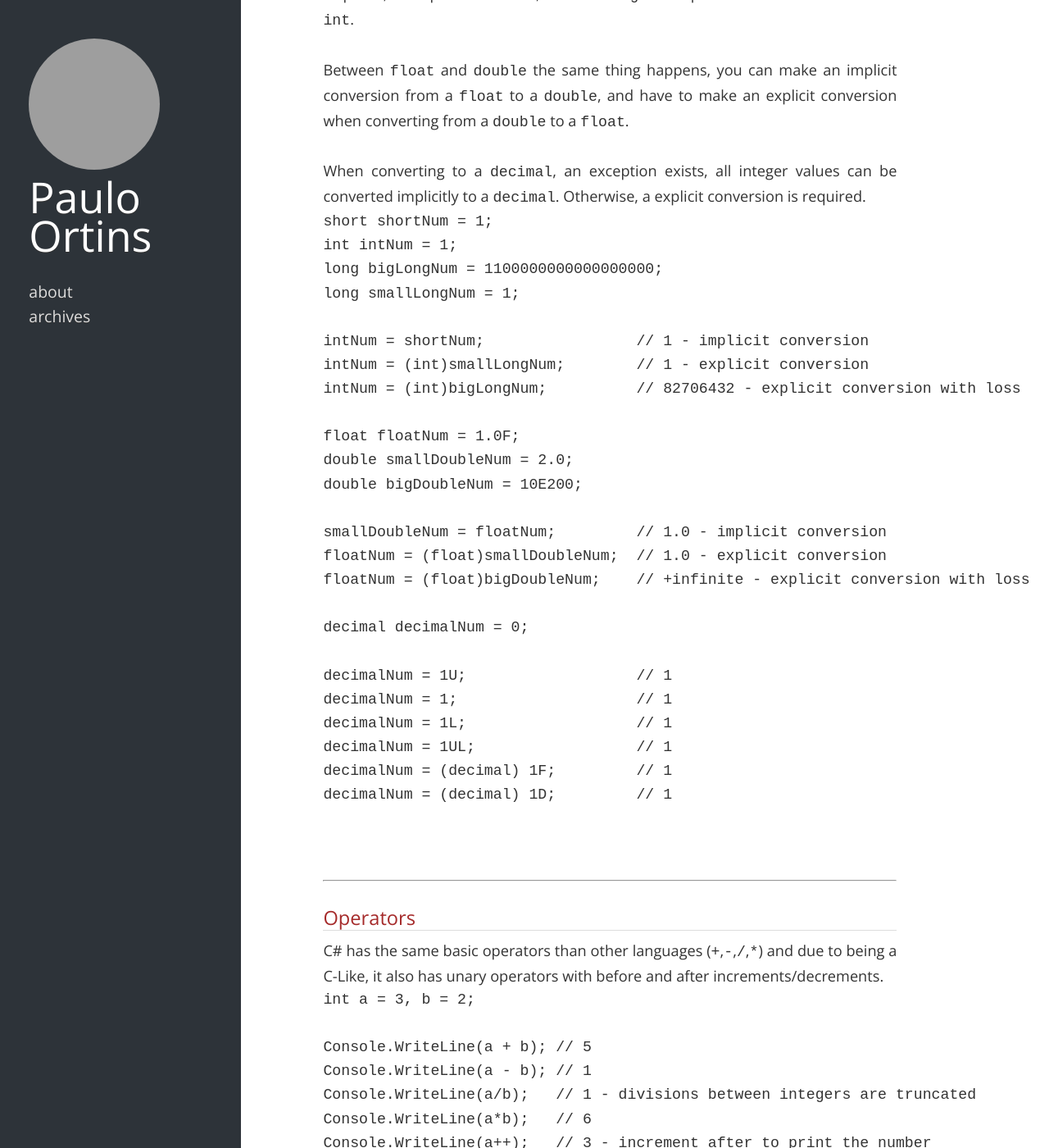
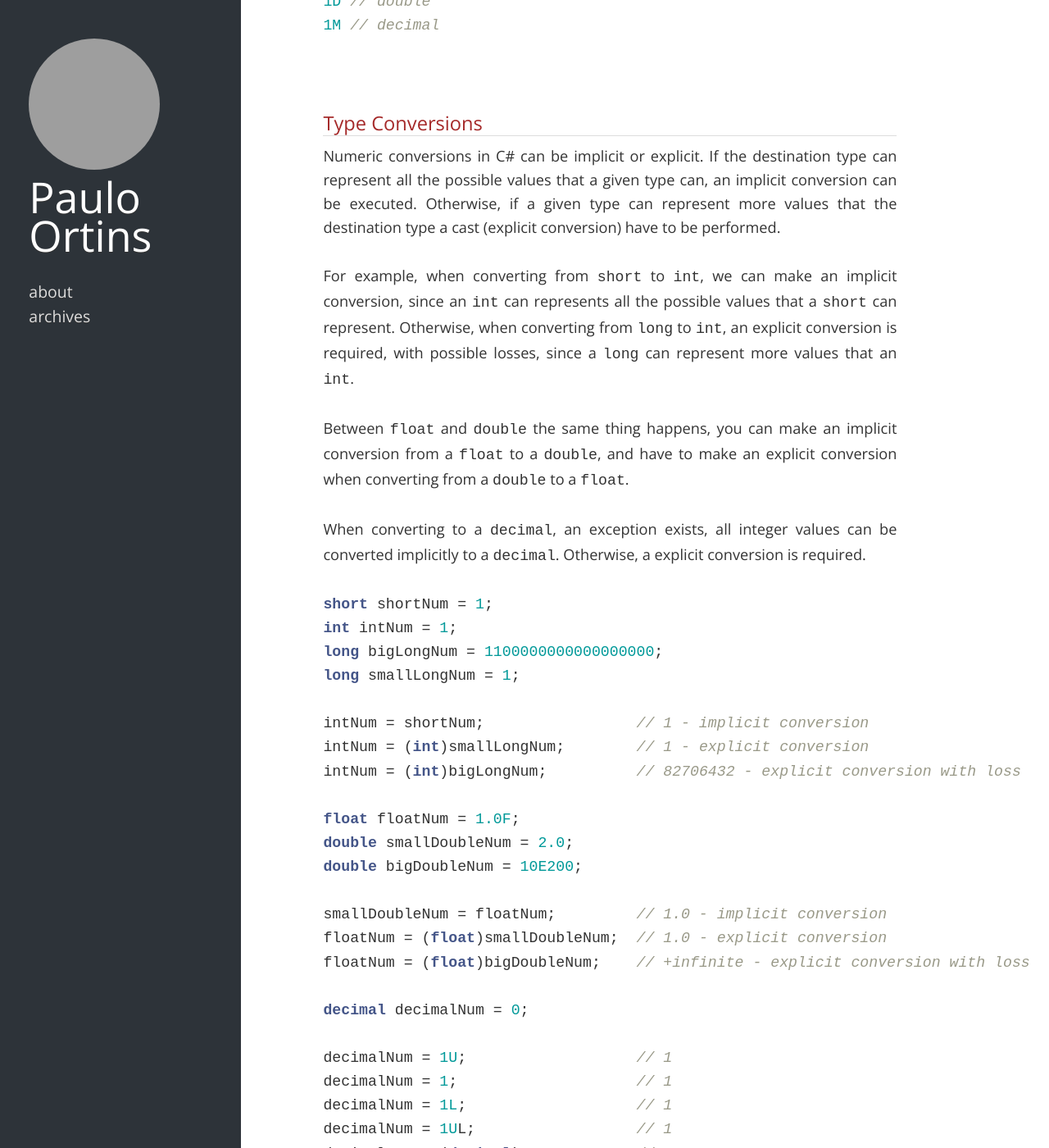
Before and after one commit to pauloortins/pauloortins.github.io, a Jekyll site: the page built from _posts/2013-10-14-getting-csharper-4-working-with-numbers.html, in a window 1280 px wide and 1400 px high, scrolled down 2237 px. Shown: the whole window at 82% size. Built offline with Jekyll 4.4.1, drawn with Linux system fonts in a browser that asks for light colours; nearby versions of some CDN libraries; some of the changed text lies outside the part shown; grey boxes are pictures that could not be loaded.

Commit message:
Fixed getting csharper #4

```diff
--- a/_posts/2013-10-14-getting-csharper-4-working-with-numbers.html
+++ b/_posts/2013-10-14-getting-csharper-4-working-with-numbers.html
@@ -6,47 +6,96 @@
 ---
 <p>Continuing our road through C#, that already covered a <a href="http://pauloortins.com/understanding-a-csharp-program/" title="Getting CSharper #2: Understanding a C# Program">basic C# program</a> and <a href="http://pauloortins.com/getting-csharper-3-understanding-csharp-types/" title="Getting CSharper #3: Understanding C# Types">how types are used in C#</a>, now we will work with numeric types that, together with string and arrays, are the most used types in C#.</p>
 <p><br/></p>
-<hr>
 <h2>Built-in numeric types</h2>
 <p>We saw in the last post that C# has some predefined types to represent numbers. To represent integers, C# has 8 types, sbyte, short, int, long and their respective unsigned versions, byte, ushort, uint and ulong. They can be used to represent numbers in the following sizes, 8 bits(<code>sbyte</code>), 16 bits(<code>short</code>), 32 bits(<code>int</code>) and 64 bits(<code>long</code>). When we need represent real numbers, C# gives to us 3 options. <code>Float</code> and <code>double</code> are normally used for scientific calculations while <code>decimal</code> is normally used for financial calculations. The table below describes each one of these types, their sizes and their ranges.</p>
-<p>[table id=1 /]</p>
+
+<table id="tablepress-1" class="tablepress tablepress-id-1">
+<thead>
+<tr class="row-1 odd">
+	<th class="column-1"><div>Type</div></th><th class="column-2"><div>Size (bits)</div></th><th class="column-3"><div>Range</div></th>
+</tr>
+</thead>
+<tbody class="row-hover">
+<tr class="row-2 even">
+	<td class="column-1">sbyte</td><td class="column-2">8</td><td class="column-3">-2^7 to 2^7 - 1</td>
+</tr>
+<tr class="row-3 odd">
+	<td class="column-1">byte</td><td class="column-2">8</td><td class="column-3">0 to 2^8 - 1</td>
+</tr>
+<tr class="row-4 even">
+	<td class="column-1">short</td><td class="column-2">16</td><td class="column-3">-2^15 to 2^15 - 1</td>
+</tr>
+<tr class="row-5 odd">
+	<td class="column-1">ushort</td><td class="column-2">16</td><td class="column-3">0 to 2^16 - 1</td>
+</tr>
+<tr class="row-6 even">
+	<td class="column-1">int</td><td class="column-2">32</td><td class="column-3">-2^31 to 2^31 - 1</td>
+</tr>
+<tr class="row-7 odd">
+	<td class="column-1">uint</td><td class="column-2">32</td><td class="column-3">0 to 2^32 - 1</td>
+</tr>
+<tr class="row-8 even">
+	<td class="column-1">long</td><td class="column-2">64</td><td class="column-3">-2^63 to 2^63 - 1</td>
+</tr>
+<tr class="row-9 odd">
+	<td class="column-1">ulong</td><td class="column-2">64</td><td class="column-3">0 to 2^64 - 1</td>
+</tr>
+<tr class="row-10 even">
+	<td class="column-1">float</td><td class="column-2">32</td><td class="column-3">-3.4 x 10^38 to 3.4 x 10^38</td>
+</tr>
+<tr class="row-11 odd">
+	<td class="column-1">double</td><td class="column-2">64</td><td class="column-3">±5.0 × 10 ^ −324 to ±1.7 × 10 ^ 308</td>
+</tr>
+<tr class="row-12 even">
+	<td class="column-1">decimal</td><td class="column-2">128</td><td class="column-3">-7.9 x 10^28 to 7.9 x 10^28</td>
+</tr>
+</tbody>
+</table>
+
 <p><br/></p>
-<hr>
 <h2>Declaring Numbers</h2>
 <p>Numbers in C# can be declared using decimal, hexadecimal or exponential notation.</p>
-<pre>
+
+<br/>
+{% highlight c# %}
 int decimalNotation = 10; // 10
 int hexadecimalNotation = 0xA; // 10
 double exponentialNotation = 1E2; // 100
-</pre>
+
+{% endhighlight %}
 <p><br/></p>
-<hr>
 <h2>Type Inference</h2>
 <p>When we are declaring a number, the compiler always tries to infer the type of a given number is. If a given number contains a decimal point or an exponential notation (E), the given number is a <code>double</code>. Otherwise, the compiler tries to find a integer type that can represent the given number, the following order is used: <code>int</code>, <code>uint</code>, <code>long</code> and <code>ulong</code>.</p>
-<pre>
+
+<br/>
+{% highlight c# %}
 1.0                  // double
 1.25                 // double
-1E2                  // double
+1E2                  // doubl
 1                    // int
 10000000000000000000 // ulong
-</pre>
+
+{% endhighlight %}
 <p>When declaring a number, we can also use numeric suffixes (U, L, UL, F, D, M) to force the compiler to infer a given type.</p>
-<pre>
+
+<br/>
+{% highlight c# %}
 1U // uint
 1L // long
 1UL // ulong
 1F // float
 1D // double
 1M // decimal
-</pre>
+{% endhighlight %}
 <p><br/></p>
-<hr>
 <h2>Type Conversions</h2>
 <p>Numeric conversions in C# can be implicit or explicit. If the destination type can represent all the possible values that a given type can, an implicit conversion can be executed. Otherwise, if a given type can represent more values that the destination type a cast (explicit conversion) have to be performed. </p>
 <p>For example, when converting from <code>short</code> to <code>int</code>, we can make an implicit conversion, since an <code>int</code> can represents all the possible values that a <code>short</code> can represent. Otherwise, when converting from <code>long</code> to <code>int</code>, an explicit conversion is required, with possible losses, since a <code>long</code> can represent more values that an <code>int</code>. </p>
 <p>Between <code>float</code> and <code>double</code> the same thing happens, you can make an implicit conversion from a <code>float</code> to a <code>double</code>, and have to make an explicit conversion when converting from a <code>double</code> to a <code>float</code>.</p>
 <p>When converting to a <code>decimal</code>, an exception exists, all integer values can be converted implicitly to a <code>decimal</code>. Otherwise, a explicit conversion is required.</p>
-<pre>
+
+<br/>
+{% highlight c# %}
 short shortNum = 1;
 int intNum = 1;
 long bigLongNum = 1100000000000000000;
@@ -73,12 +122,14 @@
 decimalNum = (decimal) 1F;         // 1
 decimalNum = (decimal) 1D;         // 1
 
-</pre>
+{% endhighlight %}
+
 <p><br/></p>
-<hr/>
 <h2>Operators</h2>
 <p>C# has the same basic operators than other languages (<code>+</code>,<code>-</code>,<code>/</code>,<code>*</code>) and due to being a C-Like, it also has unary operators with before and after increments/decrements.</p>
-<pre>
+
+<br/>
+{% highlight c# %}
 int a = 3, b = 2;
 
 Console.WriteLine(a + b); // 5
@@ -89,12 +140,14 @@
 Console.WriteLine(++a);   // 5 - increment before to print the number
 Console.WriteLine(b--);   // 2 - decrement after to print the number
 Console.WriteLine(--b);   // 0 - decrement before to print the number
-</pre>
+
+{% endhighlight %}
 <p><br/></p>
-<hr>
 <h2>Double or Decimal</h2>
 <p><code>Decimal</code> should be used when accuracy is important, money for example. Otherwise, we can use <code>double</code> or <code>float</code>. A common mistake when learning C# is to use <code>double</code> to represent financial values, there is a reason to avoid it, <code>float</code> and <code>double</code> are represented internally in base 2, that is, it can only represent precisely base 2 numbers, while <code>decimal</code> is represented in base 10, that is, it can represent floating point numbers more precisely but there is a cost, performance.</p>
-<pre>
+
+<br/>
+{% highlight c# %}
 double doubleA = 0.1F;
 double doubleB = 1F;
 
@@ -106,9 +159,9 @@
 
 Console.WriteLine(decimalB - 10 * decimalA); // 0,0
 Console.WriteLine(decimalB + 10 * decimalA); // 2,0
-</pre>
+
+{% endhighlight %}
 <p><br/></p>
-<hr>
 <h2>See also other posts from this series</h2>
 <p><a href="http://pauloortins.com/getting-csharper-1-a-short-introduction-to-csharp/" title="Getting CSharper #1: A short introduction to C#">Getting CSharper #1: A short introduction to C#</a><br />
 <a href="http://pauloortins.com/understanding-a-csharp-program/" title="Getting CSharper #2: Understanding a C# Program">Getting CSharper #2: Understanding a C# Program</a><br />
```
Also changed, not shown: 4 other files.
